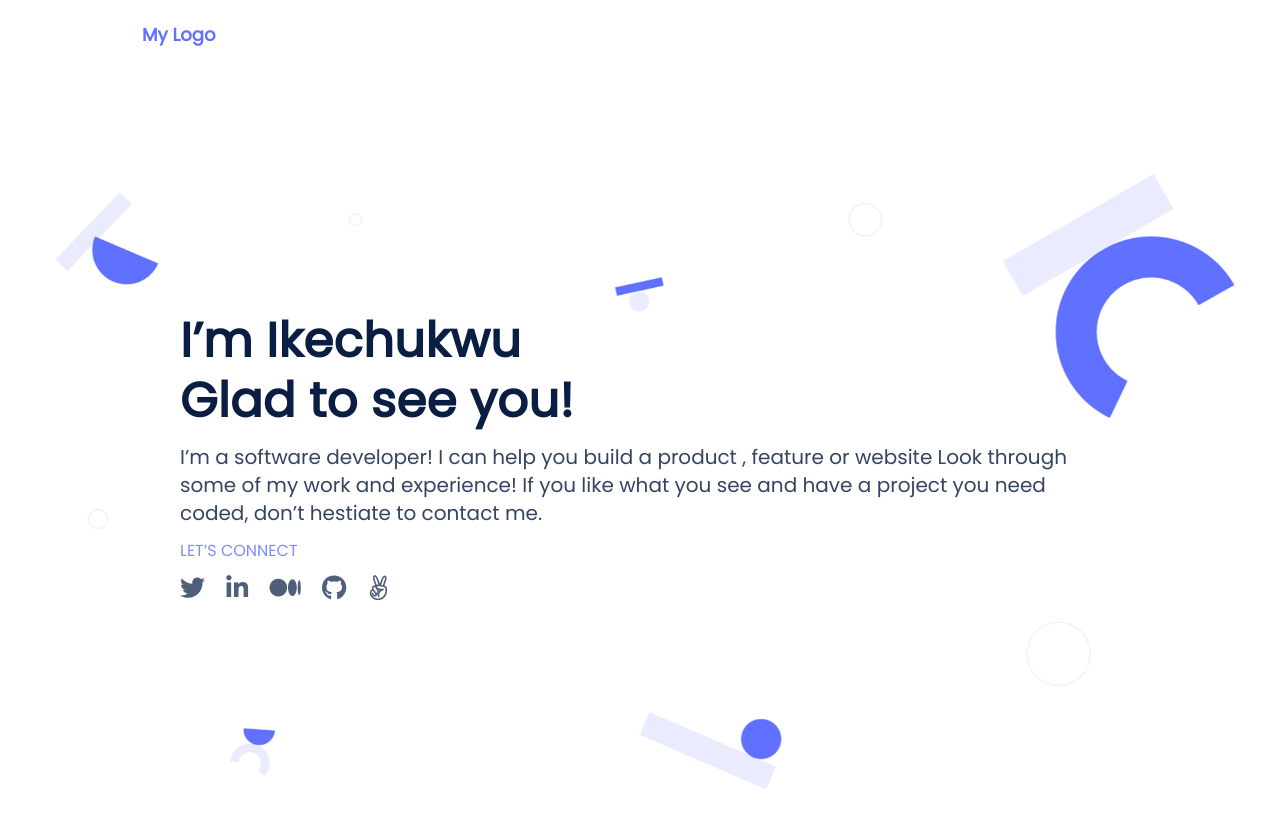
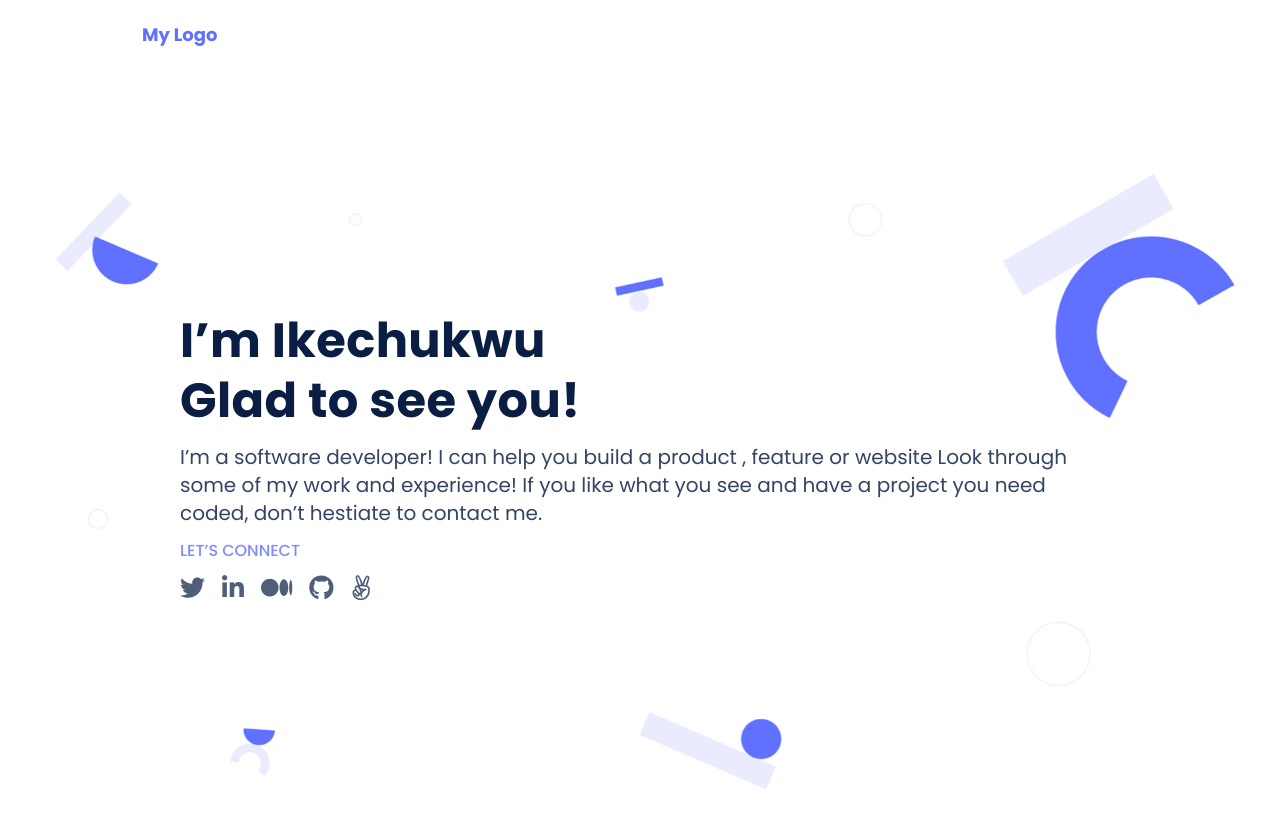
Before and after one commit to boniface193/my-portfolio, a website: page index.html in a window 1280 px wide. Drawn offline with Linux system fonts and the light colour scheme.

Commit message:
code review feedback on font-weight adjusted

```diff
--- a/index.html
+++ b/index.html
@@ -17,7 +17,7 @@
         <header>
             <nav class="nav">
                 <div class="container d-flex justify-content-between">
-                    <a href="#" class="my-logo text-decoration-noon text--primary weight--700">My Logo</a>
+                    <a href="#" class="my-logo text-decoration-none text--primary weight--700">My Logo</a>
                     <i class="fa-solid fa-bars text--primary"></i>
                 </div>
             </nav>
@@ -34,14 +34,15 @@
                         LET’S CONNECT
                     </p>
 
-                    <div class="mt-12">
-                        <i class="fa-brands fa-twitter"></i>
-                        <i class="fa-brands fa-linkedin-in"></i>
-                        <i class="fa-brands fa-medium"></i>
-                        <i class="fa-brands fa-github"></i>
-                        <i class="fa-brands fa-angellist"></i>
-                    </div>
+                    <ul class="mt-12 d-flex list-style-type-none">
+                        <li><i class="fa-brands fa-twitter"></i></li>
+                        <li><i class="fa-brands fa-linkedin-in"></i></li>
+                        <li><i class="fa-brands fa-medium"></i></li>
+                        <li><i class="fa-brands fa-github"></i></li>
+                        <li><i class="fa-brands fa-angellist"></i></li>
+                    </ul>
                 </div>
+            </div>
             </div>
         </header>
 
--- a/style.css
+++ b/style.css
@@ -1,21 +1,5 @@
-@import url('https://fonts.googleapis.com/css2?family=Poppins&display=swap');
+@import url('https://fonts.googleapis.com/css2?family=Poppins:wght@400;700;500&display=swap');
 
-/*
-        * this style is my primary style
-            it will include
-            primary color,
-            d-noen,
-            d-flex,
-            justify-content-center,
-            justify-content-between,
-            justify-content-around,
-            weight--700,
-            weight--400,
-            weight--500,
-            align-items-center,
-            align-self-center,
-            align-content-center
-        */
 * {
   margin: 0;
   padding: 0;
@@ -23,8 +7,12 @@
   font-style: normal;
 }
 
-.text-decoration-noon {
-    text-decoration: none;
+.text-decoration-none {
+  text-decoration: none;
+}
+
+.list-style-type-none {
+  list-style-type: none;
 }
 
 .mt-12 {
@@ -100,7 +88,6 @@ this style here is where you should create your
 custom style should incase is not created
 */
 .my-logo {
-  font-style: normal;
   font-size: 18px;
   line-height: 20px;
 }
```
